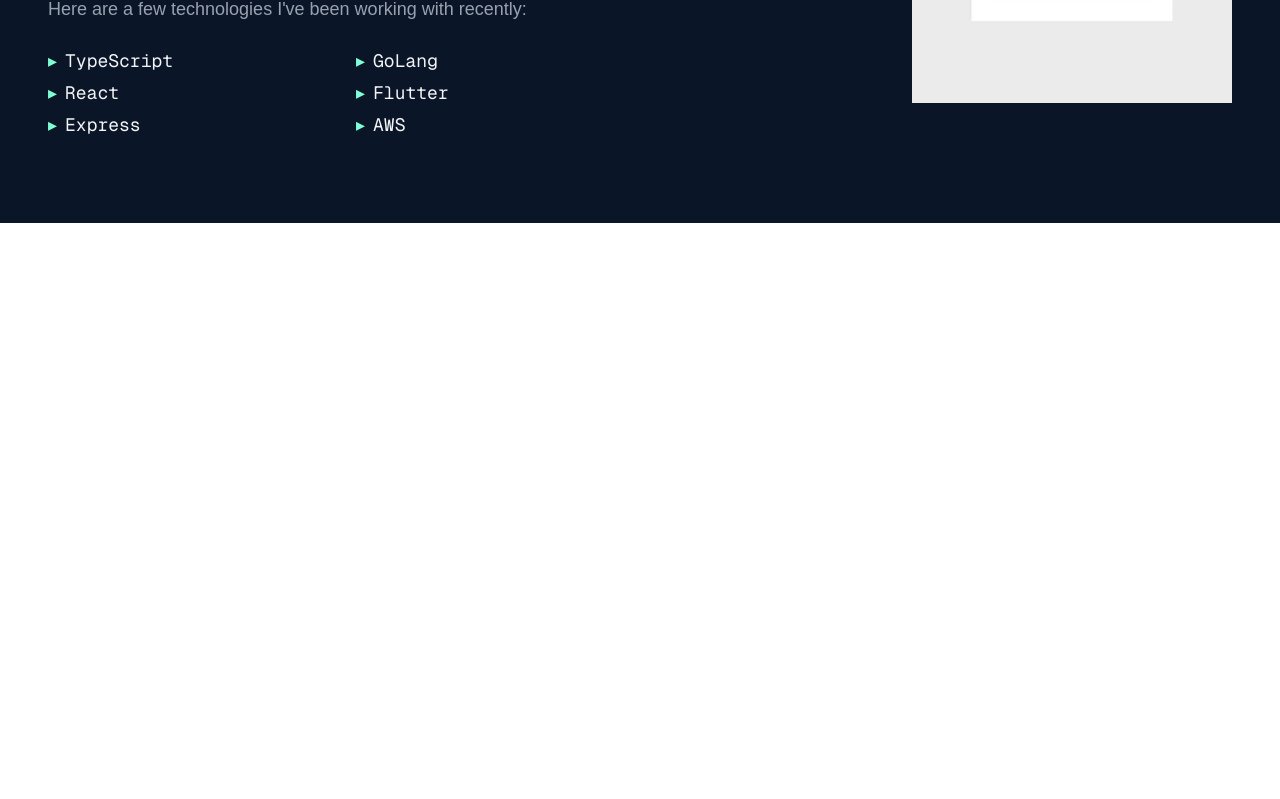
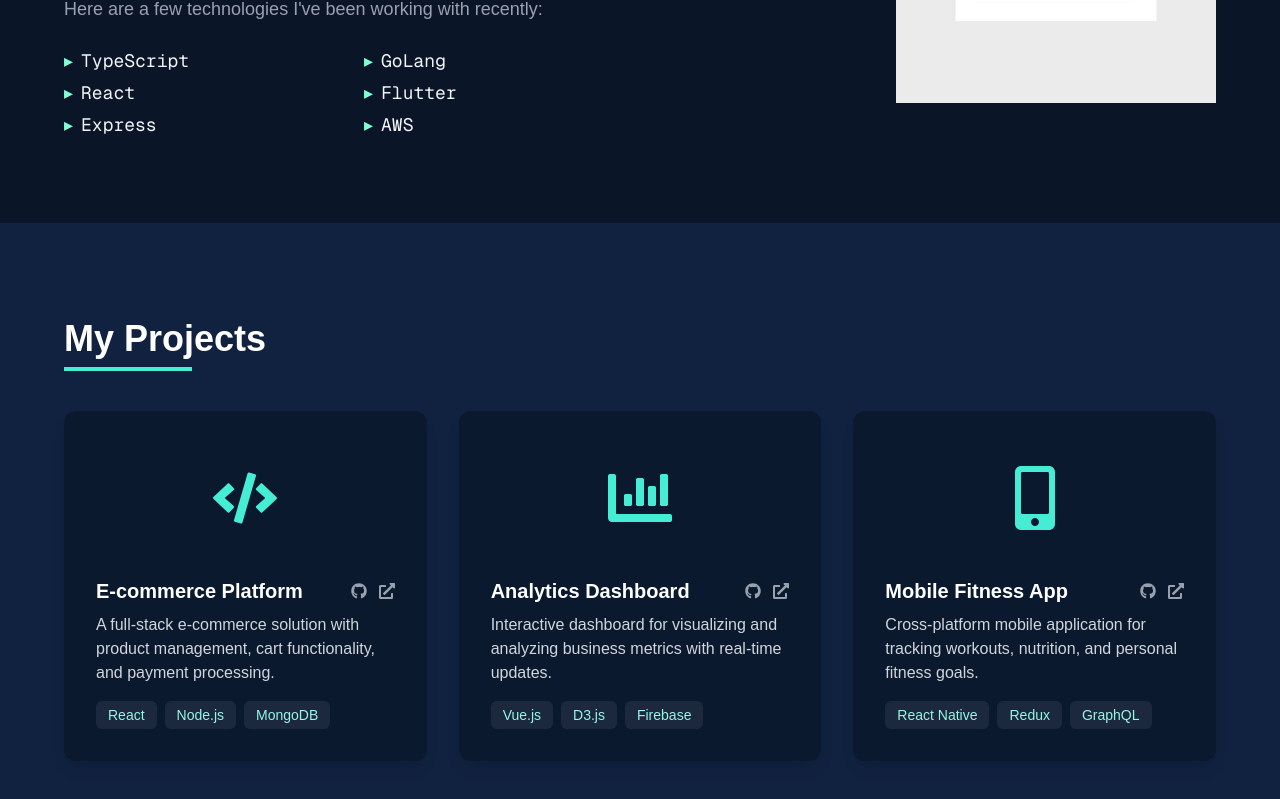
Before and after one commit to kristinefung/personal_website, a Next.js app: page / in a window 1280 px wide. Shown: the part 1065-1864 px from the top of the page. Before the commit the page ends 1288 px from the top, so only its background shows below. Built offline with nearby package versions, Linux system fonts and the light colour scheme.

Commit message:
feat(ui): update layout and add Project component to Home page

```diff
--- a/package.json
+++ b/package.json
@@ -12,7 +12,8 @@
     "@prisma/client": "^6.11.1",
     "next": "15.3.5",
     "react": "^19.1.0",
-    "react-dom": "^19.0.0"
+    "react-dom": "^19.0.0",
+    "react-icons": "^5.5.0"
   },
   "devDependencies": {
     "@eslint/eslintrc": "^3",
--- a/src/app/About.tsx
+++ b/src/app/About.tsx
@@ -8,7 +8,7 @@ const technologies = [
 
 export default function About() {
     return (
-        <section id="about" className="w-full flex flex-col md:flex-row items-center md:items-start justify-between py-12">
+        <section id="about" className="px-16 w-full flex flex-col md:flex-row items-center md:items-start justify-between py-12">
             <div className="flex-1 md:mr-12">
                 <h2 className="text-4xl font-bold text-gray-100 mb-2">About Me</h2>
                 <div className="w-24 h-1 bg-[#7fffd4] mb-8" />
--- a/src/app/Greeting.tsx
+++ b/src/app/Greeting.tsx
@@ -1,6 +1,6 @@
 export default function Greeting() {
     return (
-        <section id="section-greeting" className="flex flex-col items-start justify-center min-h-[100vh]">
+        <section id="section-greeting" className="px-16 flex flex-col items-start justify-center min-h-[100vh]">
             <p className="text-[#7fffd4] text-lg font-mono mb-2">
                 Hi, my name is
             </p>
--- /dev/null
+++ b/src/app/Project.tsx
@@ -0,0 +1,76 @@
+import { FaCode, FaChartBar, FaMobileAlt, FaGithub, FaExternalLinkAlt } from "react-icons/fa";
+
+const projects = [
+    {
+        icon: <FaCode size={64} className="text-teal-300 mx-auto mb-6" />,
+        title: "E-commerce Platform",
+        description:
+            "A full-stack e-commerce solution with product management, cart functionality, and payment processing.",
+        tech: ["React", "Node.js", "MongoDB"],
+        github: "#",
+        external: "#",
+    },
+    {
+        icon: <FaChartBar size={64} className="text-teal-300 mx-auto mb-6" />,
+        title: "Analytics Dashboard",
+        description:
+            "Interactive dashboard for visualizing and analyzing business metrics with real-time updates.",
+        tech: ["Vue.js", "D3.js", "Firebase"],
+        github: "#",
+        external: "#",
+    },
+    {
+        icon: <FaMobileAlt size={64} className="text-teal-300 mx-auto mb-6" />,
+        title: "Mobile Fitness App",
+        description:
+            "Cross-platform mobile application for tracking workouts, nutrition, and personal fitness goals.",
+        tech: ["React Native", "Redux", "GraphQL"],
+        github: "#",
+        external: "#",
+    },
+];
+
+export default function Project() {
+    return (
+        <section className="py-24 px-16 bg-[#112240] w-full">
+            <h2 className="text-4xl font-bold text-white mb-2">My Projects</h2>
+            <div className="h-1 w-32 bg-teal-300 mb-10" />
+            <div className="grid grid-cols-1 md:grid-cols-2 lg:grid-cols-3 gap-8">
+                {projects.map((project, idx) => (
+                    <div
+                        key={idx}
+                        className="bg-[#0b192f] rounded-xl shadow-lg overflow-hidden flex flex-col justify-between min-h-[350px]"
+                    >
+                        <div className="flex-1 flex flex-col justify-center items-center p-8 pb-0">
+                            {project.icon}
+                        </div>
+                        <div className="p-8 pt-0">
+                            <div className="flex items-center mb-2">
+                                <h3 className="text-xl font-bold text-white flex-1">
+                                    {project.title}
+                                </h3>
+                                <a href={project.github} target="_blank" rel="noopener noreferrer" className="text-gray-400 hover:text-teal-300 mr-3">
+                                    <FaGithub />
+                                </a>
+                                <a href={project.external} target="_blank" rel="noopener noreferrer" className="text-gray-400 hover:text-teal-300">
+                                    <FaExternalLinkAlt />
+                                </a>
+                            </div>
+                            <p className="text-gray-300 mb-4 text-base">{project.description}</p>
+                            <div className="flex flex-wrap gap-2">
+                                {project.tech.map((tech, i) => (
+                                    <span
+                                        key={i}
+                                        className="bg-[#ffffff11] text-teal-200 px-3 py-1 rounded-md text-sm font-medium"
+                                    >
+                                        {tech}
+                                    </span>
+                                ))}
+                            </div>
+                        </div>
+                    </div>
+                ))}
+            </div>
+        </section>
+    );
+}
--- a/src/app/page.tsx
+++ b/src/app/page.tsx
@@ -3,14 +3,16 @@
 import Header from "../component/Header";
 import Greeting from "./Greeting";
 import About from "./About";
+import Project from "./Project";
 
 export default function Home() {
   return (
     <>
       <Header />
-      <main className="px-12 bg-[#0a1628] min-h-screen">
+      <main className="bg-[#0a1628] min-h-screen">
         <Greeting />
         <About />
+        <Project />
       </main>
     </>
   );
```
Also changed, not shown: 1 other file (tests, documents, lock files or other folders).
